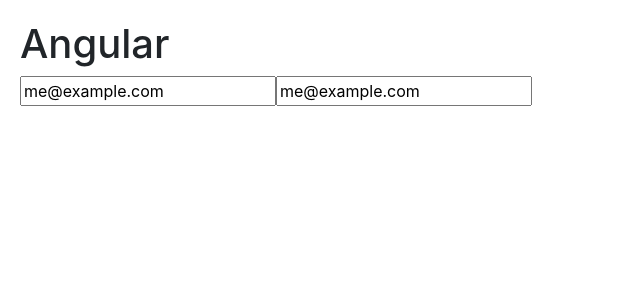
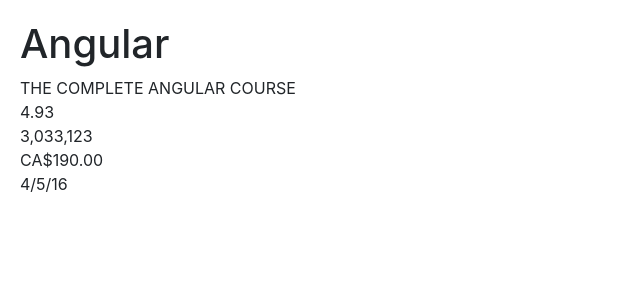
Before and after one commit to TheEndurance/Courses-Angular-App, an Angular app: page / in a window 1280 px wide. Shown: the top 300 px of the page, without its empty margins (0-640 px from the left). Built offline with nearby package versions, Linux system fonts and the light colour scheme.

Commit message:
Added pipes for numbers,strings, currency and date

```diff
--- a/src/app/courses/courses.component.ts
+++ b/src/app/courses/courses.component.ts
@@ -4,14 +4,19 @@
 @Component({
     selector: 'courses', // <courses>
     template: `
-        <input [value]="email" (keyup.enter)="email = $event.target.value; onKeyUp()"/>
-        <input [(ngModel)]="email" (keyup.enter)="onKeyUp()"/>
+        {{course.title | uppercase}} <br/>
+        {{course.rating | number:'1.2-2'}} <br/>
+        {{course.students | number}} <br/>
+        {{course.price | currency:'CAD':true:'3.2-2'}} <br/>
+        {{course.releaseDate | date:'shortDate'}} <br/>
     `
 })
 export class CoursesComponent {
-    email:String = "me@example.com";
-
-    onKeyUp(){
-        console.log(this.email);
+    course = {
+        title:"The complete Angular Course",
+        rating: 4.932327,
+        students:3033123,
+        price:190,
+        releaseDate:new Date(2016,3,5)
     }
 }
```
